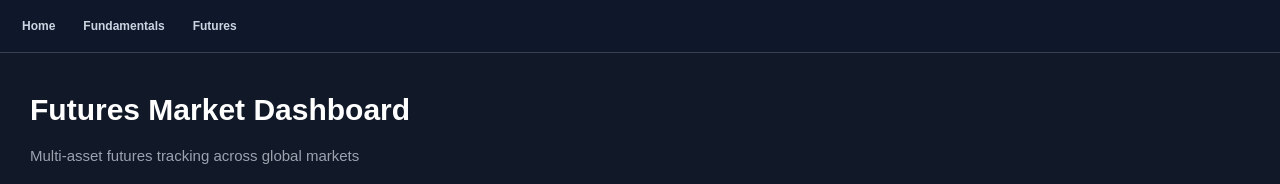
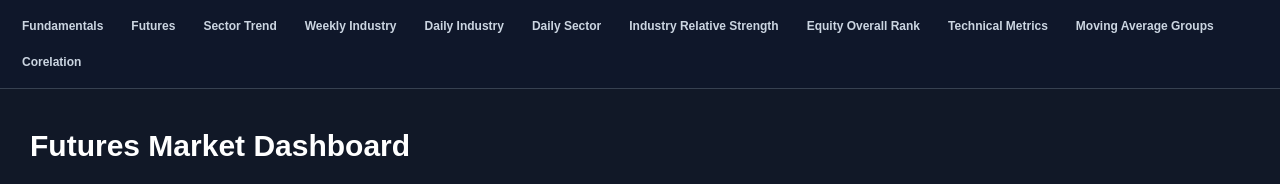
Before and after one commit to djjune1193-oss/stock-scanner-V6, a Django app: template scanner_site/scanner_dashboard/templates/scanner_dashboard/futures.html in a window 1280 px wide. Shown: the top 184 px of the page. Run offline with Django 5.2, Linux system fonts and the light colour scheme; the template is opened without the code that fills it, so the values that code supplies are empty.

```diff
--- a/scanner_site/scanner_dashboard/templates/scanner_dashboard/futures.html
+++ b/scanner_site/scanner_dashboard/templates/scanner_dashboard/futures.html
@@ -129,9 +129,17 @@ body {
 
 <!-- NAV -->
 <div class="top-nav">
-    <a href="{% url 'home'%}">Home</a>
-    <a href="{% url 'fundamentals' %}">Fundamentals</a>
-    <a href="{% url 'futures' %}">Futures</a>
+  <a href="{% url 'fundamentals' %}">Fundamentals</a>
+  <a href="{% url 'futures' %}">Futures</a>
+  <a href="{% url 'sector_chart' %}">Sector Trend</a>
+  <a href="{% url 'industry_weekly' %}">Weekly Industry</a>
+  <a href="{% url 'industry_today' %}">Daily Industry</a>
+  <a href="{% url 'sector' %}">Daily Sector </a>
+  <a href="{% url 'industry_rs' %}">Industry Relative Strength</a>
+  <a href="{% url 'equity_ranking' %}">Equity Overall Rank</a>
+  <a href="{% url 'metrics' %}">Technical Metrics</a>
+  <a href="{% url 'ma_structure' %}">Moving Average Groups</a>
+  <a href="{% url 'rs_alignment' %}">Corelation</a>
 </div>
 
 <div class="scanner-container">
```
